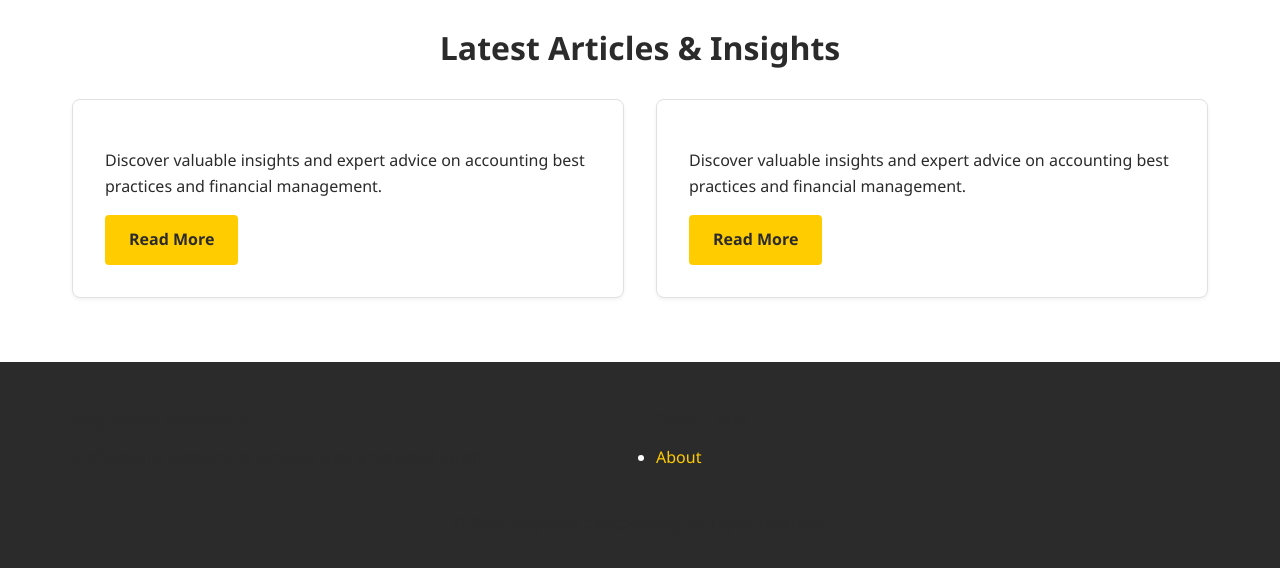
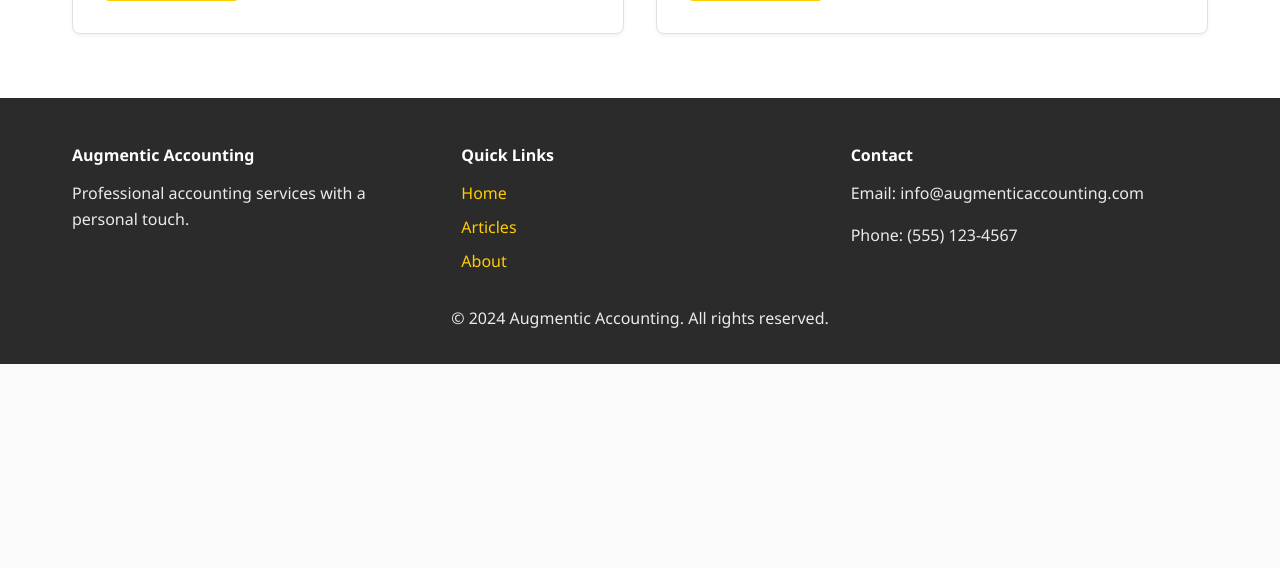
Before and after one commit to bennett-bernard/augmentic-accounting-site, a FastAPI app: page / in a window 1280 px wide. Shown: the part 749-1317 px from the top of the page. After the commit the page ends 1113 px from the top, so only its background shows below. Run offline with FastAPI, Linux system fonts and the light colour scheme; some libraries are stand-ins or nearby versions.

Commit message:
Added convertkit subscribe form and changed footer html

```diff
--- a/static/css/styles.css
+++ b/static/css/styles.css
@@ -19,6 +19,9 @@ body {
     color: #2b2b2b;
     background-color: #ffffff;
     font-size: 16px;
+    min-height: 100vh;
+    display: flex;
+    flex-direction: column;
 }
 
 /* ===== TYPOGRAPHY ===== */
@@ -269,6 +272,31 @@ a:hover {
     background-color: #2b2b2b;
     color: #ffffff;
     padding: 3rem 0 1rem;
+    margin-top: auto;
+}
+
+.footer h1,
+.footer h2,
+.footer h3,
+.footer h4,
+.footer h5,
+.footer h6 {
+    color: #ffffff;
+}
+
+.footer p {
+    color: #ffffff;
+    opacity: 0.9;
+}
+
+.footer ul {
+    list-style: none;
+    padding: 0;
+    margin: 0;
+}
+
+.footer li {
+    margin-bottom: 0.5rem;
 }
 
 .footer__container {
@@ -333,6 +361,14 @@ a:hover {
 
 .fade-in {
     animation: fadeIn 0.6s ease-out;
+}
+
+/* ===== NEWSLETTER EMBED ===== */
+.newsletter-embed-container {
+    max-width: 480px; /* Adjust as needed based on the embed's natural width */
+    margin: 0 auto; /* This centers the div horizontally */
+    padding-top: 2rem;
+    padding-bottom: 2rem;
 }
 
 /* ===== FOCUS STATES ===== */
--- a/templates/base.html
+++ b/templates/base.html
@@ -11,5 +11,33 @@
 </head>
 <body>
     {% block content %}{% endblock %}
+    {% block footer %}
+    <footer class="footer">
+        <div class="footer__container">
+            <div class="grid grid--3">
+                <div>
+                    <h4>Augmentic Accounting</h4>
+                    <p>Professional accounting services with a personal touch.</p>
+                </div>
+                <div>
+                    <h4>Quick Links</h4>
+                    <ul>
+                        <li><a href="{{ url_for('home') }}" class="footer__link">Home</a></li>
+                        <li><a href="{{ url_for('list_all_articles') }}" class="footer__link">Articles</a></li>
+                        <li><a href="{{ url_for('about') }}" class="footer__link">About</a></li>
+                    </ul>
+                </div>
+                <div>
+                    <h4>Contact</h4>
+                    <p>Email: info@augmenticaccounting.com</p>
+                    <p>Phone: (555) 123-4567</p>
+                </div>
+            </div>
+            <div class="text-center mt-3">
+                <p>&copy; 2024 Augmentic Accounting. All rights reserved.</p>
+            </div>
+        </div>
+    </footer>
+    {% endblock %}
 </body>
 </html>
--- a/templates/index.html
+++ b/templates/index.html
@@ -9,6 +9,7 @@
             <a href="{{ url_for('home') }}" class="nav__logo">Augmentic Accounting</a>
             <ul class="nav__menu">
                 <li><a href="{{ url_for('home') }}" class="nav__link">Home</a></li>
+                <li><a href="{{ url_for('list_all_articles') }}" class="nav__link">Articles</a></li>
                 <li><a href="{{ url_for('about') }}" class="nav__link">About</a></li>
             </ul>
         </div>
@@ -19,7 +20,9 @@
         <div class="container">
             <h1>Welcome to Augmentic Accounting</h1>
             <p class="mb-3">Professional accounting services tailored for your business success. We provide comprehensive financial solutions with precision and expertise.</p>
-            <iframe src="https://bennettbernardcpa.substack.com/embed" width="480" height="320" style="border:1px solid #EEE; background:white;" frameborder="0" scrolling="no"></iframe>
+            <div class="newsletter-embed-container">
+                <script async data-uid="7d979549f0" src="https://augmentic-accounting.kit.com/7d979549f0/index.js"></script>
+            </div>
             <!-- <div class="mb-4">
                 <a href="{{url_for('list_all_articles')}}" class="btn btn--secondary">View Articles</a>
             </div> -->
@@ -42,46 +45,4 @@
         </div>
     </section>
 
-    <!-- Services Preview
-    <section class="section" id="services">
-        <div class="container">
-            <h2 class="text-center mb-4">Our Services</h2>
-            <div class="grid grid--2">
-                <div class="card card--featured">
-                    <h3 class="card__title">Tax Planning & Preparation</h3>
-                    <p>Comprehensive tax services to minimize your liability and maximize your returns. We stay current with the latest tax laws and regulations.</p>
-                </div>
-                <div class="card">
-                    <h3 class="card__title">Bookkeeping & Accounting</h3>
-                    <p>Accurate and timely bookkeeping services to keep your financial records organized and compliant.</p>
-                </div>
-            </div>
-        </div>
-    </section> -->
-
-    <!-- Footer -->
-    <footer class="footer">
-        <div class="footer__container">
-            <div class="grid grid--3">
-                <div>
-                    <h4>Augmentic Accounting</h4>
-                    <p>Professional accounting services with a personal touch.</p>
-                </div>
-                <div>
-                    <h4>Quick Links</h4>
-                    <ul>
-                        <li><a href="{{ url_for('about') }}" class="footer__link">About</a></li>
-                    </ul>
-                </div>
-                <!-- <div>
-                    <h4>Contact Info</h4>
-                    <p>Email: info@augmenticaccounting.com</p>
-                    <p>Phone: (555) 123-4567</p>
-                </div> -->
-            </div>
-            <div class="text-center mt-3">
-                <p>&copy; 2024 Augmentic Accounting. All rights reserved.</p>
-            </div>
-        </div>
-    </footer>
 {% endblock %}
```
Also changed, not shown: templates/about.html (+2 -27 lines), templates/article-detail.html (+1 -27 lines), templates/article-list.html (+1 -26 lines).
